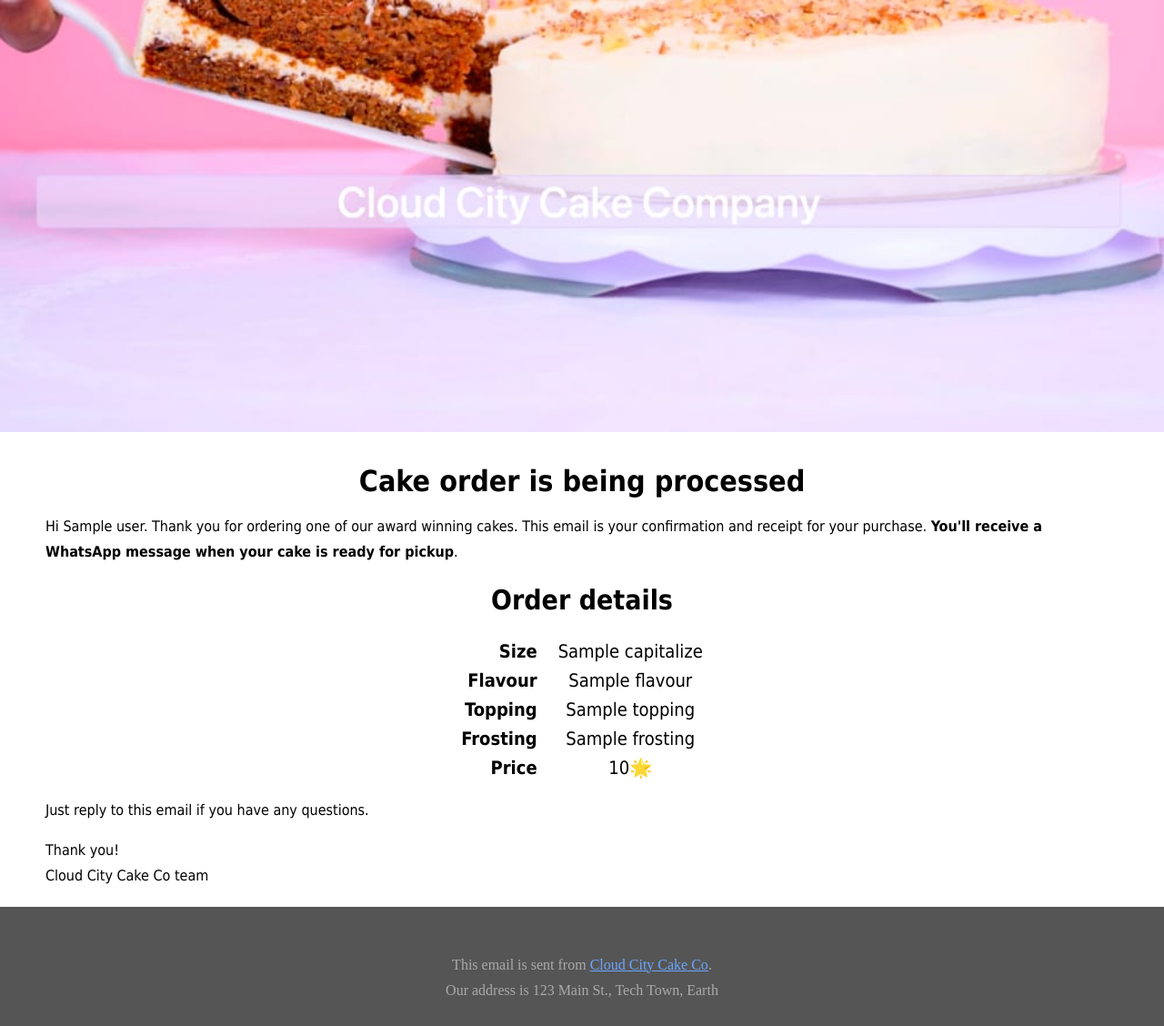
After one commit to 0xlearner/FastAPI-Whatsapp-Bot, a FastAPI app: template templates/email/receipt.html in a window 1280 px wide. The commit adds this page. Shown: the whole page at 91% size. Run offline with FastAPI, Linux system fonts and the light colour scheme; the template is opened without the code that fills it: most values are stand-ins (such as "Sample title", 1, 10 or a date in 2020); parts of the project's set-up code (start-up, migrations or seed data) failed here and were passed over.

Commit message:
send_receipt

```diff
--- a/templates/_shared/layout.html
+++ b/templates/_shared/layout.html
@@ -20,7 +20,7 @@
 
 <footer>
     <div class="copyright">
-        This is a fake site built during a course.
+        This is a demo site.
     </div>
     <div>
         Check out the <a href="/admin">admin</a> section.
--- /dev/null
+++ b/templates/email/_shared_email.html
@@ -0,0 +1,29 @@
+<!DOCTYPE html>
+<html lang="en">
+<head>
+    <meta charset="UTF-8">
+    <title>Email from Cloud City Cakes Co</title>
+</head>
+<body style="margin: 0px; padding: 0px; background: #555; line-height: 1.75em;">
+<div style="background: white; color: black;  font-family: Tahoma,serif;">
+    <div>
+        <a href="https://zeroxl.loca.lt/" target="_blank">
+            <img src="https://zeroxl.loca.lt/static/img/email-banner.jpg" style="width: 100%">
+        </a>
+    </div>
+
+    <div style="padding: 20px 50px;margin-top: -10px;">
+        {% block content %}
+            THIS PAGE HAS NO CONTENT
+        {% endblock %}
+    </div>
+</div>
+
+<footer style="padding-top: 50px; padding-bottom: 25px; color: #aaa; text-align: center;">
+    This email is sent from <a style="color: #6ca6ff;" href="https://zeroxl.loca.lt/" target="_blank"
+>Cloud City Cake Co</a>.<br>
+    Our address is 123 Main St., Tech Town, Earth<br>
+</footer>
+
+</body>
+</html>
--- /dev/null
+++ b/templates/email/receipt.html
@@ -0,0 +1,49 @@
+{% extends "email/_shared_email.html" %}
+{% block content %}
+    <h1 style="text-align: center;">Cake order is being processed</h1>
+
+    <div>
+        Hi {{ order.users.name }}. Thank you for ordering one of our award winning cakes. This email
+        is your confirmation and receipt for your purchase. <strong>You'll receive a WhatsApp message
+        when your cake is ready for pickup</strong>.
+    </div>
+
+    <div style="text-align: center; font-size: 1.25em;">
+        <h2 style="text-align: center;">Order details</h2>
+        <table style="margin: auto; max-width: 60%;">
+            <tbody>
+            <tr>
+                <td style="text-align: right; padding-right: 20px; font-weight: bold;">Size</td>
+                <td>{{ order.size.capitalize() }}</td>
+            </tr>
+            <tr>
+                <td style="text-align: right; padding-right: 20px; font-weight: bold;">Flavour</td>
+                <td>{{ order.flavour.capitalize() }}</td>
+            </tr>
+            <tr>
+                <td style="text-align: right; padding-right: 20px; font-weight: bold;">Topping</td>
+                <td>{{ order.topping.capitalize() }}</td>
+            </tr>
+            <tr>
+                <td style="text-align: right; padding-right: 20px; font-weight: bold;">Frosting</td>
+                <td>{{ order.frosting.capitalize() }}</td>
+            </tr>
+            <tr>
+                <td style="text-align: right; padding-right: 20px; font-weight: bold;">Price</td>
+                <td>{{ "{:.0f}".format(order.price) }}🌟</td>
+            </tr>
+            </tbody>
+        </table>
+    </div>
+
+    <p>
+        Just reply to this email if you have any questions.
+    </p>
+
+    <div>
+        Thank you!<br>
+        Cloud City Cake Co team
+    </div>
+
+
+{% endblock %}
--- a/web_hook/process.py
+++ b/web_hook/process.py
@@ -16,6 +16,7 @@ from db.models.user import User, Status
 from db.models.order import Order
 from services.get_cake import get_menu, get_price
 from services.image_classifier import get_cake_tags
+from services.email_service import send_order_receipt
 
 cake_dict = {}
 customer_data = {}
@@ -465,9 +466,12 @@ class Bot_DAL:
                     cake_order.price,
                     cake_order.ref_img,
                 )
+
                 response.message(
-                    f"Thank you for your order!\n\n Your order_id is \n*{db_order.id}*"
+                    f"Thank you for your order!\n\n Your order_id is \n*{db_order.id}*.Please check your email for Receipt."
                 )
+                send_order_receipt(db_order)
+
                 user.status = Status.ordered
             else:
                 response.message("order-review: Please enter a valid response.")
```
Also changed, not shown: services/email_service.py (added, +67 -0 lines), templates/email/invoice.html (added, +58 -0 lines), 1 other file.
